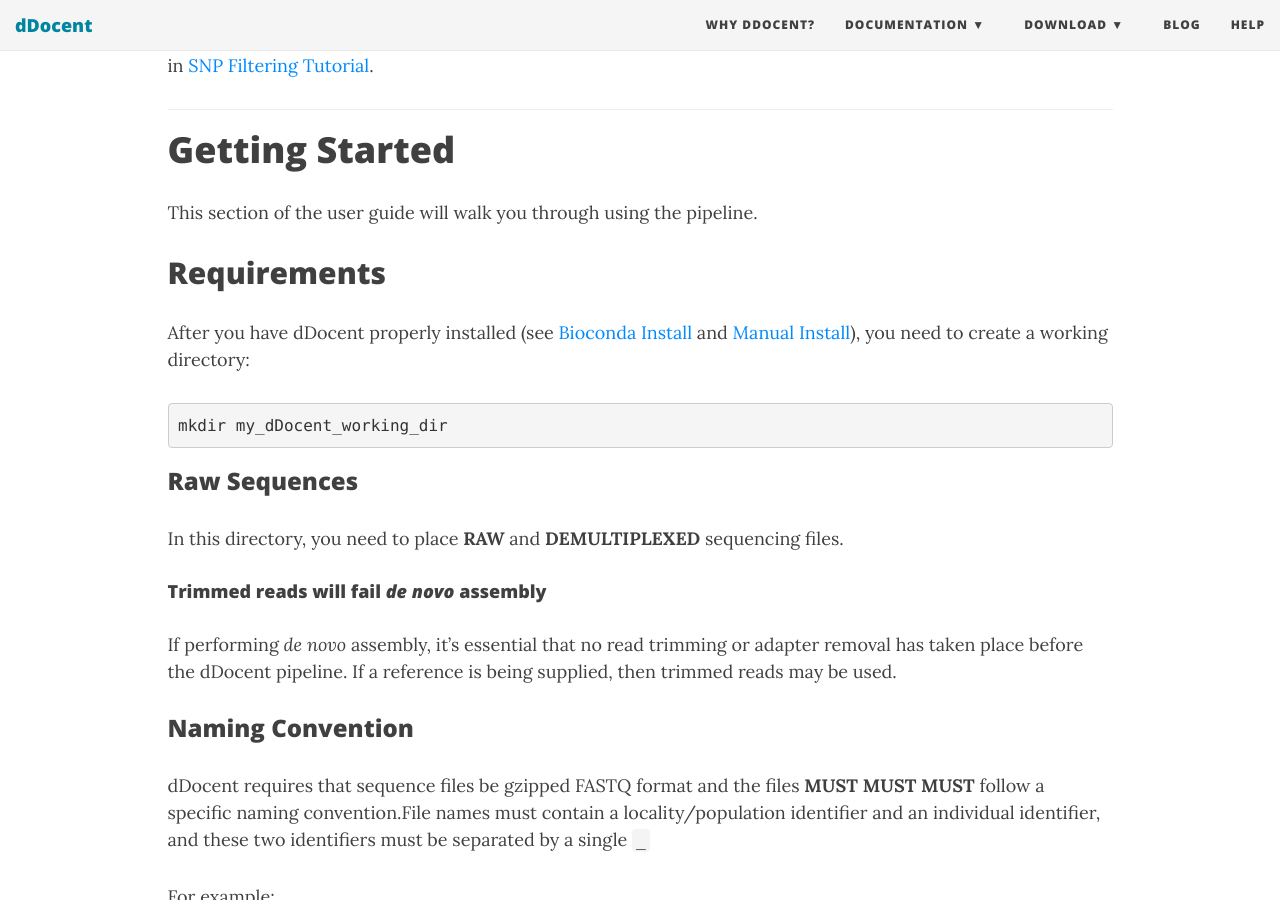
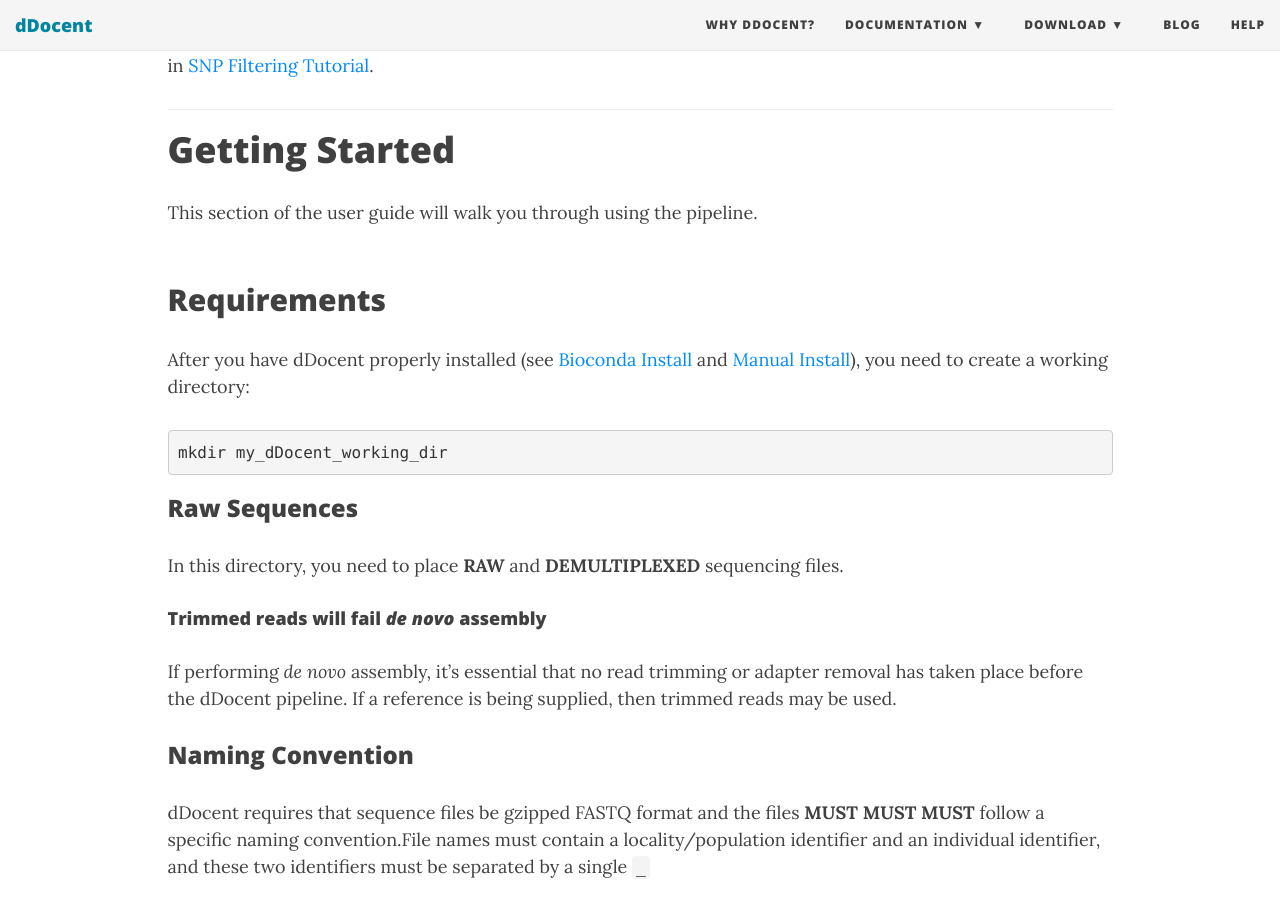
Before and after one commit to jpuritz/dDocent, a Jekyll site: the page built from UserGuide.md, in a window 1280 px wide and 900 px high, scrolled down 5589 px. Built offline with Jekyll 4.4.1, drawn with Linux system fonts in a browser that asks for light colours; nearby versions of some CDN libraries.

Commit message:
Update UserGuide.md

```diff
--- a/UserGuide.md
+++ b/UserGuide.md
@@ -97,7 +97,8 @@
 # Getting Started
 
 This section of the user guide will walk you through using the pipeline.
-
+<br>
+<br />
 ## Requirements
 
 After you have dDocent properly installed (see [Bioconda Install](/bioconda) and [Manual Install](/manual)), you need to create a working directory:
@@ -407,11 +408,11 @@
 ## Outputs
 
 dDocent will output several different files as part of the pipeline.
-
+<br>
+<br />
 ### Data outputs
-
-
-
+<br>
+<br />
 #### TotalRawSNPs.vcf
 This file, in the standard Variant Call Format, has the raw SNP, INDEL, MNP, and complex variant calls for every individual.  This is the file that will be used for further filtering (see VCFtools or vcflib) to produce the final data set.  It is important to note that FreeBayes combines SNP and INDEL calls that are in within a default 3bp window into haplotype calls of the complex variant calls.  To properly look at SNPs only, complex variants need to be decomposed with vcfallelicprimatives from the vcflib package (https://github.com/ekg/vcflib) and then INDELs can be filtered with VCFtools or vcflib.  See the [SNP Filtering Tutorial](/filtering) for more information on SNP filtering.
 
@@ -426,12 +427,13 @@
 
 #### uniqseq.data
 This file is a tab delimited file the level of coverage in the first column and the number of unique sequences with more than that level of coverage is the second column.
-
+<br>
+<br />
 
 
 ### Log files
-
-
+<br>
+<br />
 
 #### dDocent_main.LOG
 This file captures all terminal output during the `dDocent` run and will be your goto file if you encounter any problems with `dDocent`
@@ -442,7 +444,8 @@
 #### logfiles directory
 `dDocent` creates a directory called `logfiles` and will store various other logfiles there.  These are generally only necessary for debugging purposes.
 
-
+<br>
+<br />
 ### Temporary Files
 
 `dDocent` creates a variety of temporary files during a run.  Below is a list and a brief description for each:
```
